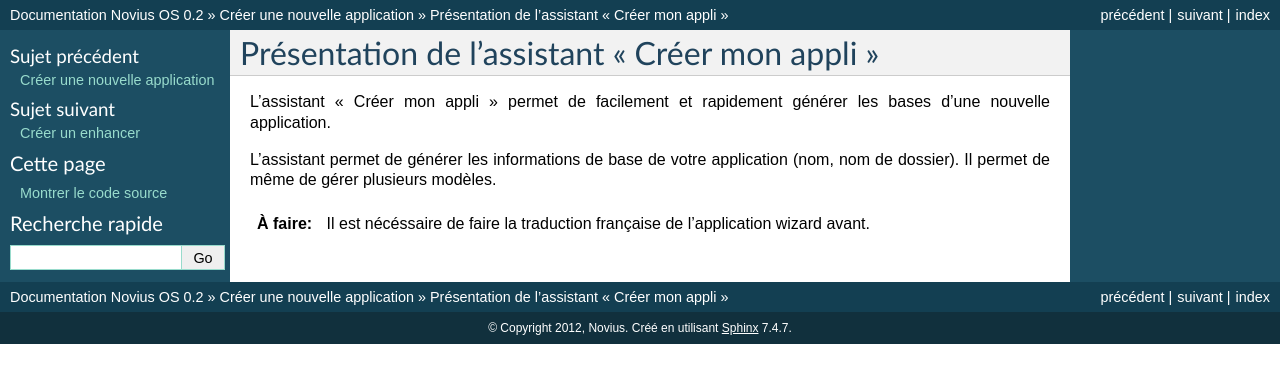
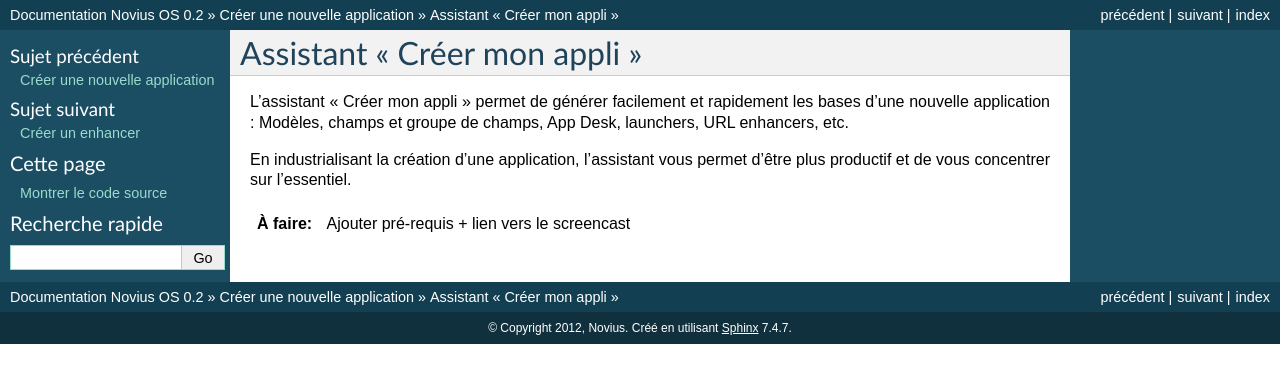
Before and after one commit to vrcAlbert/documentation-api, a Sphinx documentation site: the page built from source/app_create/app_wizard.rst, in a window 1280 px wide. Shown: the top 383 px of the page. Built offline with Sphinx 7.4.7, drawn with Linux system fonts in a browser that asks for light colours.

Commit message:
Wizard - Short intro

```diff
--- a/source/app_create/app_wizard.rst
+++ b/source/app_create/app_wizard.rst
@@ -1,11 +1,10 @@
-Présentation de l'assistant "Créer mon appli"
-#############################################
+Assistant "Créer mon appli"
+###########################
 
-L'assistant "Créer mon appli" permet de facilement et rapidement générer les bases d'une nouvelle application.
+L'assistant "Créer mon appli" permet de générer facilement et rapidement les bases d'une nouvelle application : Modèles, champs et groupe de champs, App Desk, launchers, URL enhancers, etc.
 
-L'assistant permet de générer les informations de base de votre application (nom, nom de dossier). Il permet de même de
-gérer plusieurs modèles.
+En industrialisant la création d'une application, l'assistant vous permet d'être plus productif et de vous concentrer sur l'essentiel.
 
 .. todo::
 
-    Il est nécéssaire de faire la traduction française de l'application wizard avant.
+    Ajouter pré-requis + lien vers le screencast
```
